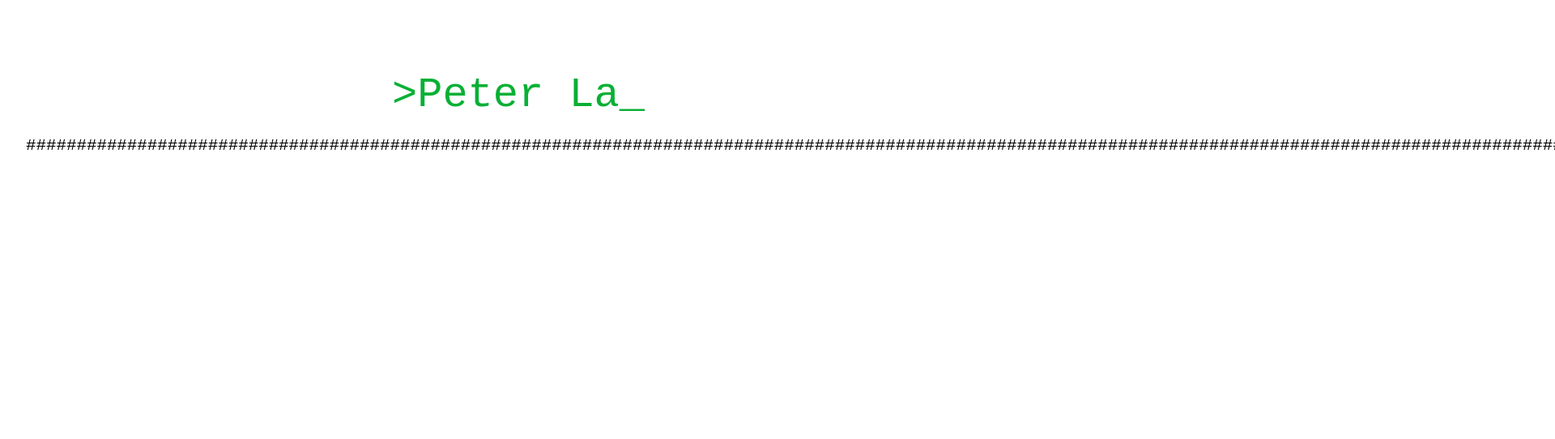
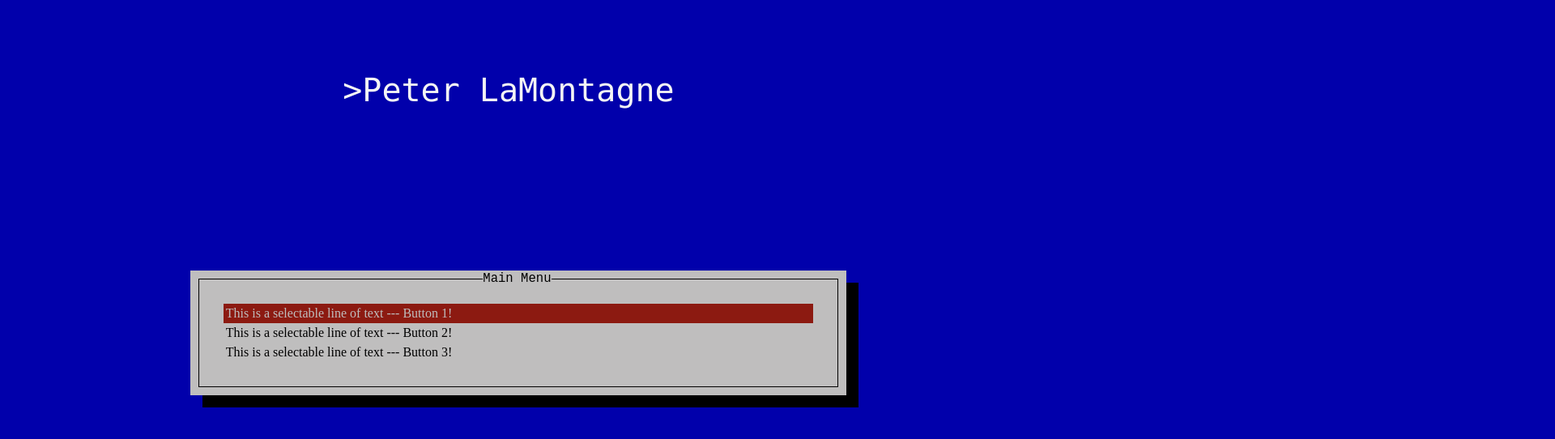
Before and after one commit to peetypeet5000/terminal-website, a React (Create React App) app: page / in a window 1280 px wide. Shown: the top 542 px of the page at 81% size, 1920 px wide, since content can reach past the window. Built offline with nearby package versions, Linux system fonts and the light colour scheme.

Commit message:
updated to linux menu design, all stying, started react elements

```diff
--- a/src/App.js
+++ b/src/App.js
@@ -5,43 +5,7 @@ import { render } from '@testing-library/react';
 import React from 'react';
 
 
-class Box extends React.Component {
-  constructor(props) {
-    super(props);
-
-    this.state = {
-      widthChars: [],
-      heightChars: []
-    };
-
-  }
-
-  getWidthChars = () => this.props.width / 8
-
-  getHeightChars = () => this.props.height / 8
-
-  setSizes() {
-    for(var i = 0; i < this.getWidthChars(); i++) {
-      this.state.widthChars.push('#')
-      console.log("woo")
-    }
-    for(var i = 0; i < this.getHeightChars(); i++) {
-      this.state.heightChars.push('#')
-    }
-  }
-
-
-  render() {
-    this.setSizes();
-    return (
-      <div>
-        <p>{this.state.widthChars}</p>
-      </div>
-    );
-  }
-}
-
-
+//Renders text given in props one character at a time, like a terminal
 class Name extends React.Component {
   constructor(props) {
     super(props);
@@ -53,7 +17,7 @@ class Name extends React.Component {
 
   componentDidMount() {
     this.timerID = setInterval(
-      () => this.addLetter(), 500
+      () => this.addLetter(), 200
     );
   }
 
@@ -119,16 +83,37 @@ class Header extends React.Component {
   }
 }
 
-class Terminal extends React.Component {
 
+class Menu extends React.Component {
   render() {
-    return (
-      <div className="terminal">
-        <pre><span className="terminalUser">peetypeet@peter-desktop~: </span>This is a terminal</pre>
+    return(
+      <div className="outer-menu-box">
+        <pre className="box-title">Main Menu</pre>
+        <div className="menu-box">
+          <Button name={"Button 1"} selected={true} />
+          <Button name={"Button 2"} />
+          <Button name={"Button 3"} />
+        </div>
       </div>
     );
   }
+
 }
+
+class Button extends React.Component {
+  render() {
+    if(this.props.selected == true) {
+      return (
+        <div className="selected menu-button" >This is a selectable line of text --- {this.props.name}!</div>
+      );
+      } else {
+        return (
+          <div className="menu-button" >This is a selectable line of text --- {this.props.name}!</div>
+        );
+      }
+  }
+}
+
 
 class App extends React.Component {
   constructor() {
@@ -155,11 +140,9 @@ class App extends React.Component {
   render() {
     return (
       <div>
-          <Header />
-          <div>
-            <Box width={this.state.width} height={this.state.height}/>
-          </div>
-        </div>
+        <Header />
+        <Menu />
+      </div>
     );
   }
 }
--- a/src/index.css
+++ b/src/index.css
@@ -1,11 +1,10 @@
 body {
-  background-color: white;
+  background-color: rgb(1, 0 , 171);
   height: 100vh;
   margin: 0;
   overflow: hidden;
   padding: 2rem;
   color: black;
-  font: 1.3rem Inconsolata, monospace;
 
 }
 
@@ -15,31 +14,53 @@ body {
   text-shadow: none;
 }
 
-.terminal {
 
-    top: 0;
-    left: 0;
-    width: 100vw;
-    height: 100vh;
-    padding: 30px;
-    pointer-events: none;
-}
-
-
-
-pre {
+.header pre {
   margin: 0;
+  font-family: 'Menlo', 'Monaco', monospace;
 }
 
 
 .header {
-  color: #07b034;
+  color: whitesmoke;
   padding-top: 7vh;
   text-align: center;
   font-size: 2.5em;
 
 }
 
-.terminalUser {
-  color: rgb(0, 128, 0);
+.menu-box {
+  padding: 30px;
+  background-color: rgb(191, 190,190);
+  border: solid black 1.5px;
 }
+
+.outer-menu-box {
+  background-color: rgb(191, 190,190);
+  width: 65%;
+  padding: 10px;
+  margin-left: auto;
+  margin-right: auto;
+  margin-top: 25vh;
+  box-shadow: 15px 15px black;
+  position: relative;
+}
+
+.menu-button {
+  padding: 3px;
+}
+
+.selected.menu-button {
+  background-color: rgb(140,26,17);
+  color: rgb(191, 190,190);
+}
+
+.box-title {
+  position: absolute;
+  background-color: rgb(191, 190,190);
+  top: -15px;
+  padding-top: 0px;
+  font-size: 1.2em;
+  right: 45%;
+
+}
```
